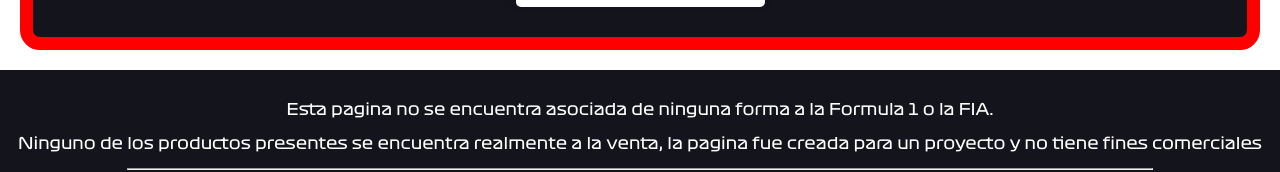
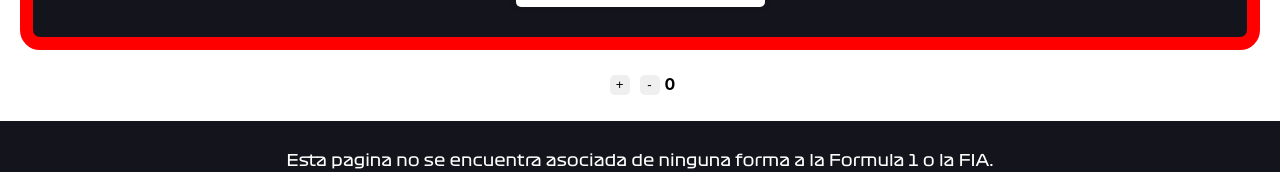
Before and after one commit to IgnacioCordiglia/proyecto-react, a React (Create React App) app: page / in a window 1280 px wide. Shown: the part 2972-3144 px from the top of the page. Built offline with nearby package versions, Linux system fonts and the light colour scheme.

Commit message:
click counter added

```diff
--- a/src/App.js
+++ b/src/App.js
@@ -3,6 +3,8 @@ import './App.css';
 import ItemListContainer from './components/ItemList/ItemListContainer';
 import Navbar from './components/Navbar/Navbar';
 import Footer from './components/Footer/Footer';
+import ClickCounter from './components/ClickCounter/ClickCounter'
+
 
 function App() {
 
@@ -15,6 +17,7 @@ function App() {
       <body>
       <div className="divider">
           <ItemListContainer title="Más vendidos"/>
+          <ClickCounter />
       </div>
       </body>
       <footer>
--- /dev/null
+++ b/src/components/ClickCounter/ClickCounter.jsx
@@ -0,0 +1,30 @@
+import React, {useState} from 'react';
+import './clickcounter.css';
+
+export default function ClickCount() {
+    const [clicks,setClicks] = useState(0);
+    const [lastClick,setLastClick] = useState();
+
+    function handleClickPlus () {
+        setClicks(clicks + 1);
+        let timeClick = new Date().toLocaleTimeString();
+        setLastClick(timeClick);
+    }
+
+    function handleClickMinus () {
+        if(clicks>0){
+            setClicks(clicks - 1);
+            let timeClick = new Date().toLocaleTimeString();
+            setLastClick(timeClick);
+        }
+    }
+
+    return (
+        <div>
+            <button class="clickButton" onClick={handleClickPlus}>+</button>
+            <button class="clickButton" onClick={handleClickMinus}>-</button>
+            <strong>{clicks}</strong>
+            <h4>{lastClick}</h4>
+        </div>
+    )
+}
--- /dev/null
+++ b/src/components/ClickCounter/clickcounter.css
@@ -0,0 +1,15 @@
+.clickButton {
+    margin:5px;
+    border-radius: 5px;
+    transition: all 0.15s ease-in;
+    border:none;
+    justify-content:center;
+    align-items: center;
+    width:20px;
+    height: 20px;
+}
+
+.clickButton:hover {
+    background-color:#383840;
+    color:white;
+}
```
